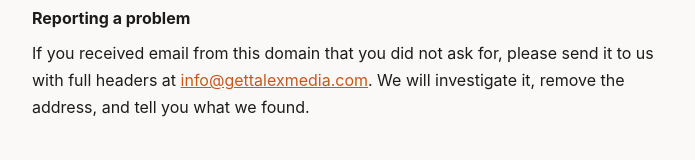
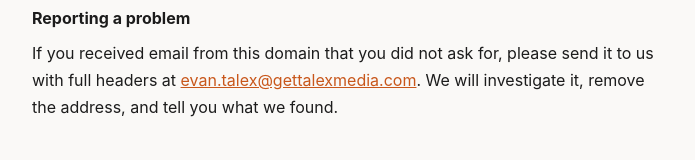
Before and after one commit to TalexMedia/gettalexmedia-site, a plain HTML site: page anti-spam-policy.html in a window 1280 px wide. Shown: the part 860-1020 px from the top of the page, without its empty margins (292-987 px from the left). Drawn offline with Linux system fonts and the light colour scheme.

Commit message:
Use a mailbox that actually exists as the abuse contact
The policy published info@ on this domain, which has no mailbox. A
reviewer verifying the abuse address would have received a bounce,
making the policy look fabricated. evan.talex@ is a real mailbox.

Co-Authored-By: Claude Opus 5 <noreply@anthropic.com>

```diff
--- a/anti-spam-policy.html
+++ b/anti-spam-policy.html
@@ -48,7 +48,7 @@
 
   <h2>Reporting a problem</h2>
   <p>If you received email from this domain that you did not ask for, please send it to us
-  with full headers at <a href="mailto:info@gettalexmedia.com">info@gettalexmedia.com</a>. We will investigate it,
+  with full headers at <a href="mailto:evan.talex@gettalexmedia.com">evan.talex@gettalexmedia.com</a>. We will investigate it,
   remove the address, and tell you what we found.</p>
 
   <footer>
```
